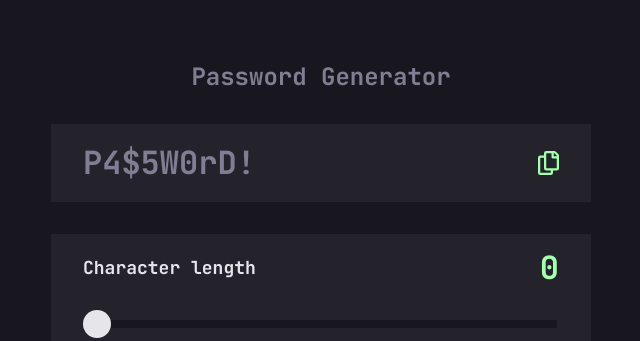
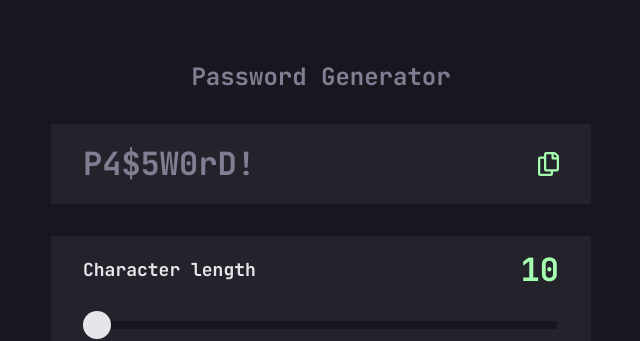
Before and after one commit to feorgie/password-generator, a React (Create React App) app: page / in a window 1280 px wide. Shown: the top 341 px of the page, without its empty margins (319-959 px from the left). Built offline with nearby package versions, Linux system fonts and the light colour scheme.

Commit message:
clean up

```diff
--- a/src/components/Button/Button.js
+++ b/src/components/Button/Button.js
@@ -3,6 +3,7 @@ import css from "./Button.module.css";
 import { Arrow } from "./Arrow";
 
 const Button = ({ onClick }) => {
+  // set and manage hover state for conditional styling button svg
   const [hoverActive, setHoverActive] = useState(false);
   const toggleHover = () => {
     setHoverActive(!hoverActive);
--- a/src/components/Display/Display.js
+++ b/src/components/Display/Display.js
@@ -5,22 +5,15 @@ import css from "./Display.module.css";
 const Display = ({ copied, password, handleClick, isEmpty }) => {
   return (
     <div className={css.container}>
-      <input
-        className={css.inputForCopy}
-        id="inputForCopy"
-        type="text"
-        value={isEmpty ? "" : password}
-        readOnly
-      />
-      <span className={`fontLarge ${isEmpty && "fontGrey"}`}>
+      <p className={`fontLarge ${isEmpty && "fontGrey"}`}>
         {isEmpty ? "P4$5W0rD!" : password}
-      </span>
+      </p>
       <span className={css.copyContainer}>
-        {copied && <span className="fontBody green">COPIED</span>}
+        {copied && <p className="fontBody green">COPIED</p>}
         <img
           className={`${css.copyIcon} ${isEmpty && css.inactive}`}
           src={copyIcon}
-          alt=""
+          alt="Copy button"
           onClick={handleClick}
         />
       </span>
--- a/src/components/Display/Display.module.css
+++ b/src/components/Display/Display.module.css
@@ -11,10 +11,6 @@
     padding: 0 var(--padding-regular-mobile);
     height: 64px;
   }
-}
-.inputForCopy {
-  position: absolute;
-  left: -10000px;
 }
 .copyContainer {
   display: flex;
--- a/src/components/Generator/Generator.js
+++ b/src/components/Generator/Generator.js
@@ -4,13 +4,12 @@ import Checkbox from "../Checkbox/Checkbox";
 import StrengthIndicator from "../StrengthIndicator/StrengthIndicator";
 import Button from "../Button/Button";
 
-//dev
 import css from "./Generator.module.css";
 
 const Generator = ({ className, setPassword, isEmpty }) => {
-  const [length, setLength] = useState(0); // initial password length
+  const [passwordLength, setPasswordLength] = useState(0); // initial password length
   const [passwordStrength, setPasswordStrength] = useState(0); // this is rating 0-4
-  // checked state values for checkboxes
+  // checked-state values for checkboxes
   const [checked, setChecked] = useState({
     uppercase: false,
     lowercase: false,
@@ -39,7 +38,7 @@ const Generator = ({ className, setPassword, isEmpty }) => {
   const numberOfCheckedOptions = Object.values(checked).filter((x) => x).length;
 
   const handleSubmit = () => {
-    if (length && numberOfCheckedOptions === 0) {
+    if (passwordLength && numberOfCheckedOptions === 0) {
       return;
     }
     let characterList = "";
@@ -50,7 +49,7 @@ const Generator = ({ className, setPassword, isEmpty }) => {
     if (checked["numbers"]) characterList += "0123456789";
     if (checked["symbols"]) characterList += "!@#$%^&*()";
     // build new password adding random values up to selected length
-    for (let i = 0; i < length; i++) {
+    for (let i = 0; i < passwordLength; i++) {
       newPassword +=
         characterList[Math.floor(Math.random() * characterList.length)];
     }
@@ -71,7 +70,7 @@ const Generator = ({ className, setPassword, isEmpty }) => {
 
   const handleSliderChange = (value) => {
     //set password length
-    setLength(value);
+    setPasswordLength(value);
   };
   const handleCheckbox = (event) => {
     // set checked state on character set checkbox
@@ -85,16 +84,17 @@ const Generator = ({ className, setPassword, isEmpty }) => {
     <div className={className}>
       <RangeSelect
         max={20}
-        min={0}
-        value={length}
+        min={10}
+        value={passwordLength}
         handleSliderChange={handleSliderChange}
       />
       <div className={css.checkboxContainer}>
-        {checkboxOptions.map((option) => (
+        {checkboxOptions.map(({ name, label }) => (
           <Checkbox
-            label={option.label}
+            key={`checkbox-${name}`}
+            label={label}
             handleCheckbox={handleCheckbox}
-            name={option.name}
+            name={name}
             checked={checked}
             numberOfCheckedOptions={numberOfCheckedOptions}
           />
--- a/src/components/RangeSelect/RangeSelect.js
+++ b/src/components/RangeSelect/RangeSelect.js
@@ -7,13 +7,17 @@ const RangeSelect = ({ handleSliderChange, max, min, value }) => {
   const sliderRef = useRef(null);
 
   const handleSliderInput = useCallback(() => {
+    // get percentage of slider bar to highlight
     const range = max - min;
-    const distance = sliderRef.current.value - min;
-    const percentage = (distance / range) * 100;
+    const currentPoint = sliderRef.current.value - min;
+    const percentage = (currentPoint / range) * 100;
+    // set values
     setSliderRange(percentage);
     setInputValue(sliderRef.current.value);
     handleSliderChange(sliderRef.current.value);
   }, [handleSliderChange, max, min]);
+
+  // update slider input on load
   useEffect(() => {
     handleSliderInput();
   }, [handleSliderInput, sliderRef]);
--- a/src/components/Scale/Scale.js
+++ b/src/components/Scale/Scale.js
@@ -1,6 +1,7 @@
 import React from "react";
 import css from "./Scale.module.css";
 const Scale = ({ rating }) => {
+  // define colours for rating scale
   const colors = {
     1: "red",
     2: "orange",
--- a/src/components/StrengthIndicator/StrengthIndicator.js
+++ b/src/components/StrengthIndicator/StrengthIndicator.js
@@ -3,6 +3,7 @@ import Scale from "../Scale/Scale";
 import css from "./StrengthIndicator.module.css";
 
 const StrengthIndicator = ({ strength = 0 }) => {
+  // define descriptions for ratings
   const descriptions = {
     0: "",
     1: "TOO WEAK!",
```
